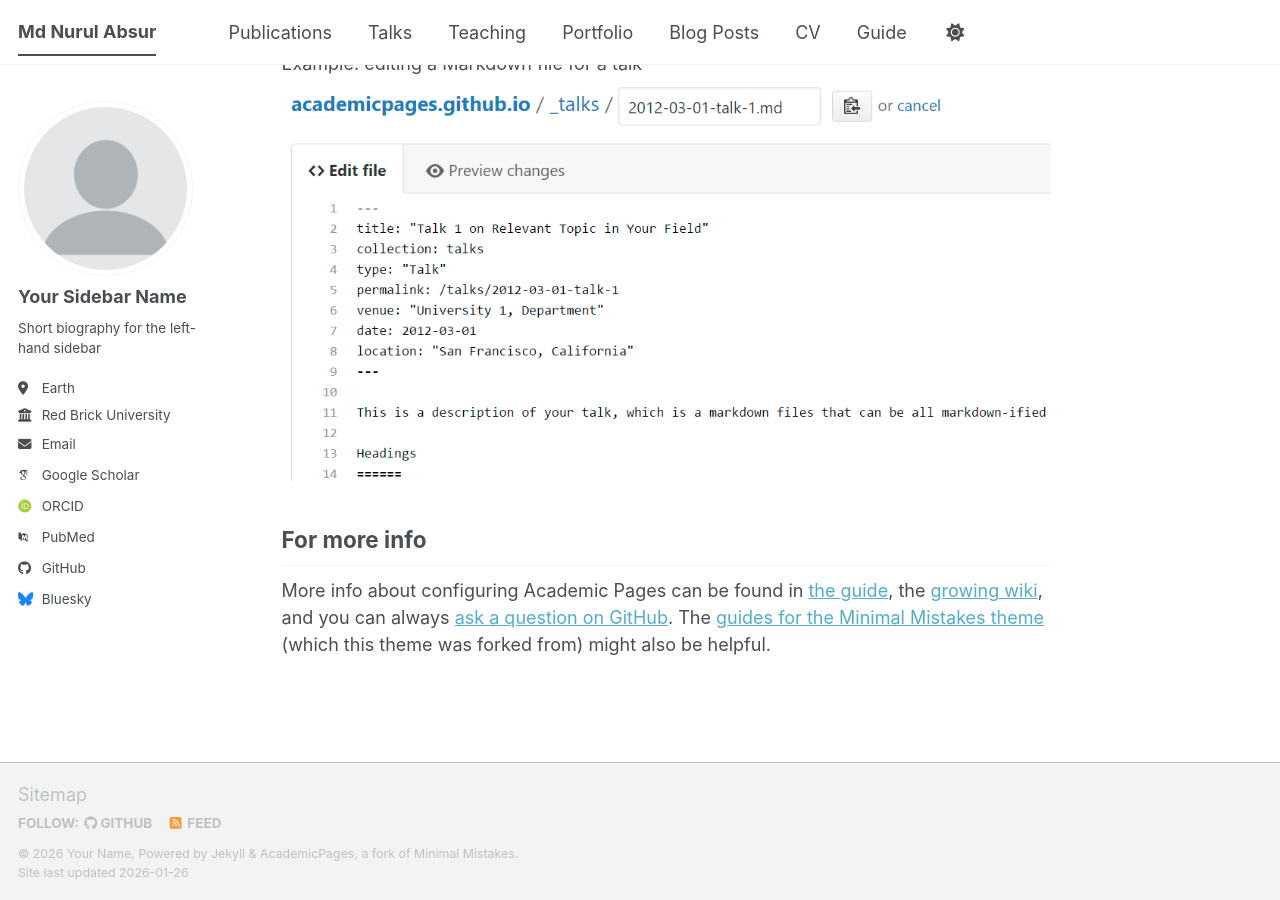
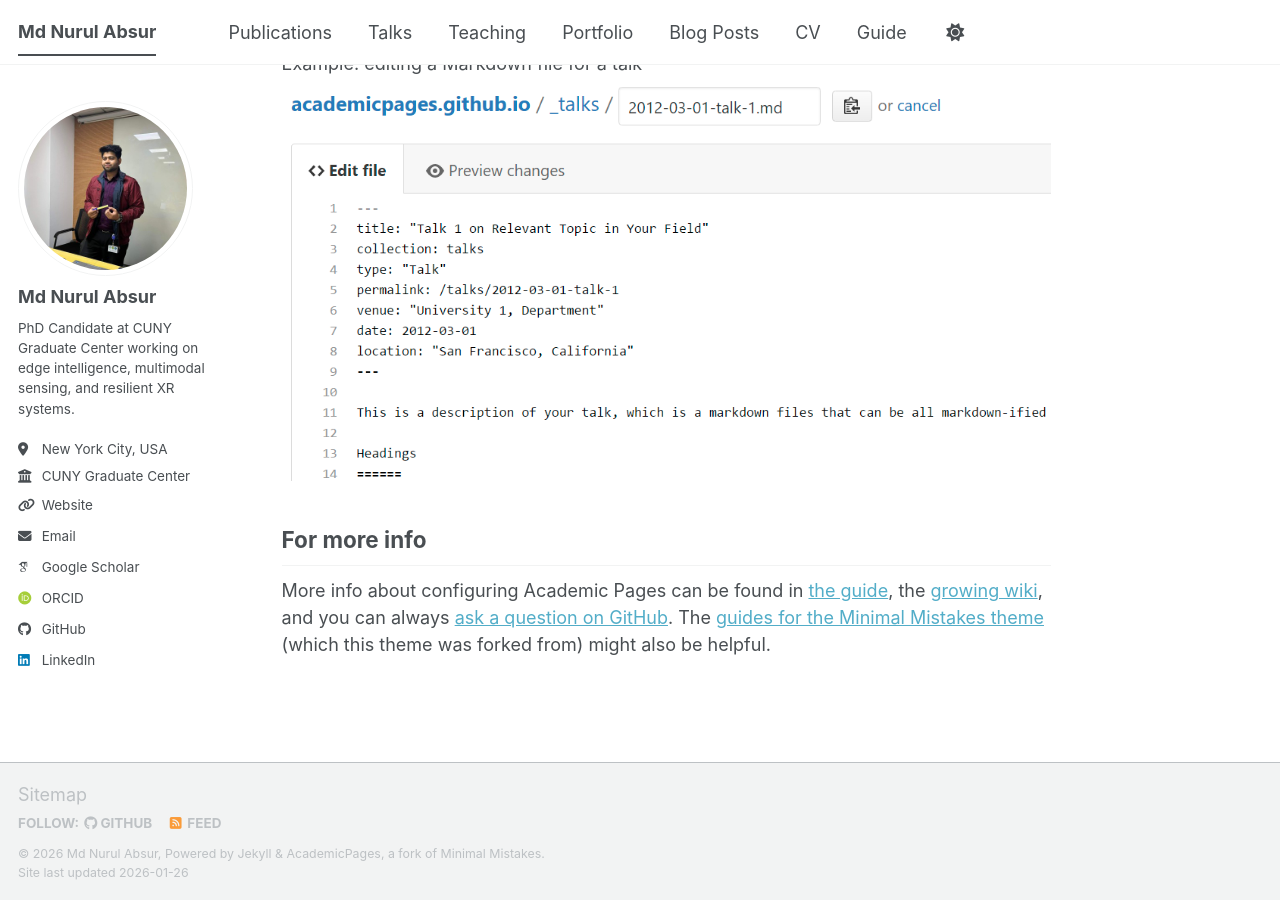
Before and after one commit to mdnurulabsur/mdnurulabsur.github.io, a Jekyll site: the page built from _pages/about.md, in a window 1280 px wide and 900 px high, scrolled down 2720 px. Built offline with Jekyll 4.4.1, drawn with Linux system fonts in a browser that asks for light colours; some web fonts are replaced; a script bundle is joined from its source files by our own code; library files that are not in the unit come from our copies.

Commit message:
Revise personal details and site configuration
Updated personal information and site settings in the configuration file.

```diff
--- a/_config.yml
+++ b/_config.yml
@@ -8,78 +8,53 @@
 
 # Basic Site Settings
 locale                   : "en-US"
-site_theme               : "default" # The available themes options are "default", "air", "sunrise", "mint", "dirt" and "contrast"
+site_theme               : "default"
 title                    : "Md Nurul Absur"
 title_separator          : "-"
-name                     : &name "Your Name"
-description              : &description "Your Name's academic portfolio"   # Update this with a general description of your site, this is the default if not overridden by a page
-url: "https://mdnurulabsur.github.io"
-baseurl: ""
-repository               : "academicpages/academicpages.github.io"
+name                     : &name "Md Nurul Absur"
+description              : &description "PhD Candidate in Computer Science at CUNY Graduate Center. Edge intelligence, multimodal sensing, and resilient XR systems."
+
+# IMPORTANT: these must match your actual GitHub Pages URL and repo
+url                      : "https://mdnurulabsur.github.io"
+baseurl                  : ""
+repository               : "mdnurulabsur/mdnurulabsur.github.io"
+
 
 # Site Author - The following control what appear as part of the author content on the side bar.
 #               If a field is blank the icon and link will not appear, otherwise it will be shown.
 #               Additional customization can be done by editing /_includes/author-profile.html
 author:
-  # Biographic information
-  avatar           : "profile.png"
-  name             : "Your Sidebar Name"
-  pronouns         : # example: "she/her"
-  bio              : "Short biography for the left-hand sidebar"
-  location         : "Earth"
-  employer         : "Red Brick University"
-  uri              : # URL
-  email            : "none@example.org"
+  avatar           : "profilepic.jpg"
+  name             : "Md Nurul Absur"
+  pronouns         :
+  bio              : "PhD Candidate at CUNY Graduate Center working on edge intelligence, multimodal sensing, and resilient XR systems."
+  location         : "New York City, USA"
+  employer         : "CUNY Graduate Center"
+  uri              : "https://mdnurulabsur.github.io"
+  email            : mabsur@gradcenter.cuny.edu
 
   # Academic websites
-  academia         : # URL
-  arxiv            : # URL - Update with the correct link to your profile
   googlescholar    : "https://scholar.google.com/citations?user=PS_CX0AAAAAJ"
-  inspire-hep      : # URL
-  impactstory      : # URL
-  orcid            : "https://orcid.org/yourorcidurl"
-  semantic         : # URL
-  ssrn             : # URL
-  pubmed           : "https://www.ncbi.nlm.nih.gov/pubmed/?term=john+snow"
-  researchgate     : # URL
-  scopus           : # URL
-  zotero           : # URL
-
+  orcid            : "https://orcid.org/0009-0006-1986-2120"
+  arxiv            :
+  semantic         :
+  ssrn             :
+  researchgate     :
+  scopus           :
+  pubmed           :
 
   # Repositories and software development
-  bitbucket        : # Username - Update with your username on the site
-  codepen          : # Username
-  dribbble         : # Username
-  github           : "academicpages"
-  kaggle           : # Username
-  stackoverflow    : # User number or user number and name (i.e., use "1" or "1/jeff-atwood")
+  github           : "mdnurulabsur"
+  bitbucket        :
+  kaggle           :
+  stackoverflow    :
 
   # Social media
-  artstation       : # Username
-  bluesky          : "bsky.app" # Replace this with you Bluesky username
-  facebook         : # Username
-  flickr           : # Username
-  foursquare       : # Username
-  goodreads        : # Username
-  google_plus      : # Username
-  keybase          : # Username
-  instagram        : # Username
-  lastfm           : # Username
-  linkedin         : # Username
-  mastodon         : # URL
-  medium           : # URL
-  pinterest        : # Username
-  soundcloud       : # Username
-  steam            : # Username
-  telegram         : # URL
-  tumblr           : # Username
-  twitter          : # Username for X / Twitter
-  vine             : # Username
-  weibo            : # Username
-  wikipedia        : # Username
-  xing             : # Username
-  youtube          : # Username
-  zhihu            : # Username
+  linkedin         : "mdnurulabsur"
+  twitter          :
+  bluesky          :
+  youtube          :
+  instagram        :
 
 # Publication Category - The following the list of publication categories and their headings
 publication_category:
```
